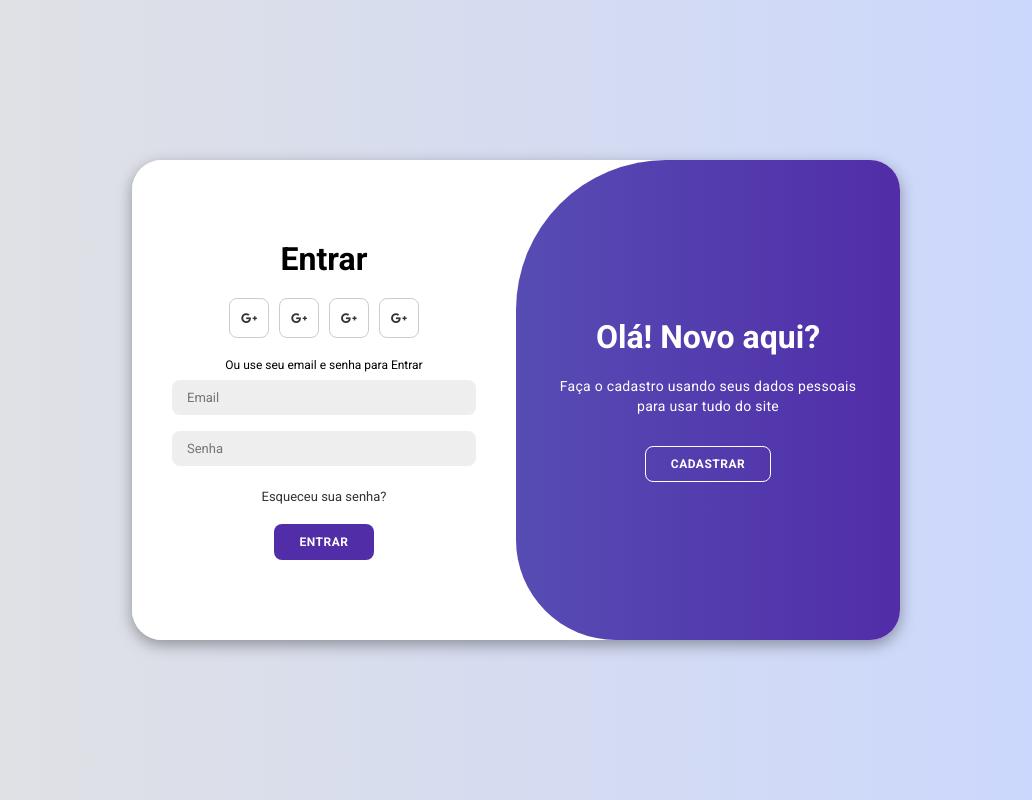
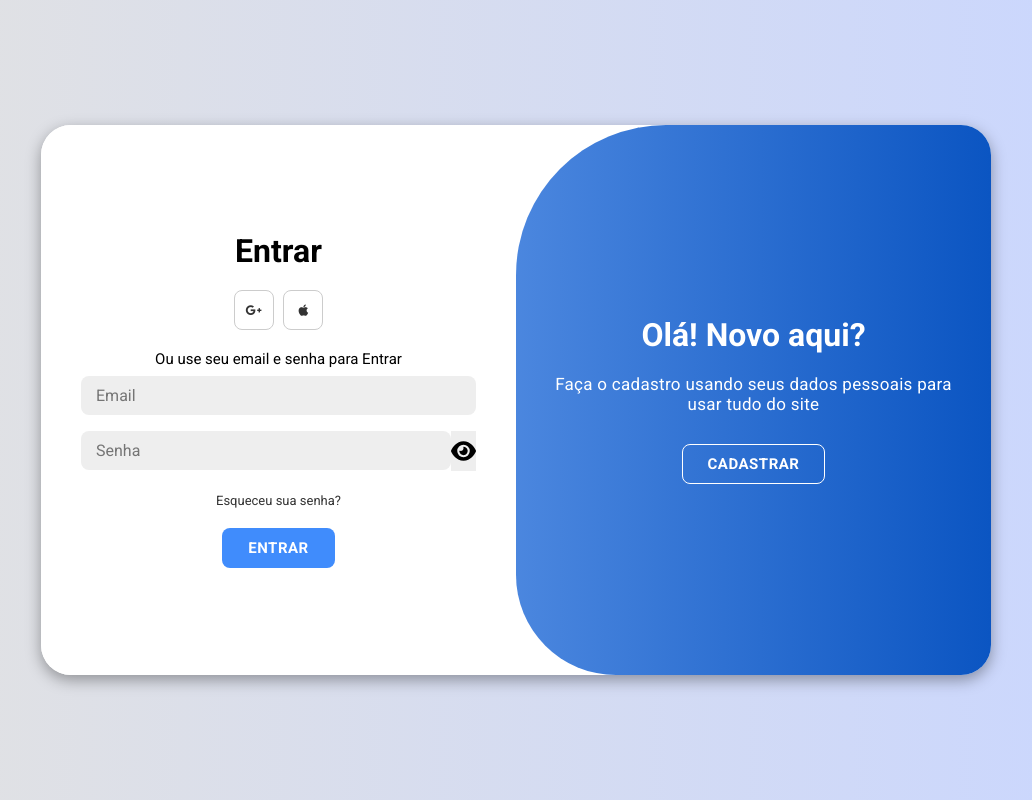
Before and after one commit to gustavorods/2023_odonto_kids, a PHP site: page /assets/pages/login.html in a window 1280 px wide. Shown: the whole page, without its empty margins (124-1156 px from the left). Run offline with PHP 8.4, Linux system fonts and the light colour scheme; some libraries are stand-ins or nearby versions.

Commit message:
login - desktop: alteração de gradiente, tamanho de fontes e cores de botão

```diff
--- a/assets/css/login.css
+++ b/assets/css/login.css
@@ -23,20 +23,24 @@ body {
     box-shadow: 0 5px 15px rgba(0,0,0, 0.35);
     position: relative;
     overflow: hidden;
-    width: 768px;
+    width: 950px;
     max-width: 100%;
-    min-height: 480px ;
+    min-height: 550px ;
+}
+
+.container .sing-up  h1{
+    margin: 40px 0px;
 }
 
 .container p {
-    font-size: 14px;
+    font-size: 17px;
     line-height: 20px;
     letter-spacing: 0.3px;
     margin: 20px 0;
 }
 
 .container span {
-    font-size: 12px;
+    font-size: 15px;
 }
 
 .container a {
@@ -47,9 +51,9 @@ body {
 }
 
 .container button {
-    background-color: #512da8;
+    background-color: #408CFC;
     color: #fff;
-    font-size: 12px;
+    font-size: 15px;
     padding: 10px 25px;
     border: 1px solid transparent;
     border-radius: 8px;
@@ -75,13 +79,29 @@ body {
     height: 100%;
 }
 
+.container .password {
+    width: 100%;
+    display: inline-flex;
+    justify-content: center;
+    align-items: center;
+    color: #408CFC;
+}
+
+.container .password img {
+    width: 25px;
+    height: 25px;
+    cursor: pointer;
+    background-color: #eee;
+    height: 40px;
+}
+
 .container input {
     border: none;
     margin: 8px 0;
     background-color: #eee;
     padding: 10px 15px;
     border-radius: 8px;
-    font-size: 13px;
+    font-size: 16px;
     width: 100%;
     outline: none;
 }
@@ -162,7 +182,8 @@ body {
 .toggle{
     background-color: #512da8;
     height: 100%;
-    background: linear-gradient(to right, #5c6bc0, #512da8);
+    background: rgb(139,184,251);
+    background: linear-gradient(90deg, rgba(139,184,251,1) 0%, rgba(11,85,194,1) 100%);
     color: #fff;
     position: relative;
     left: -100%;
@@ -174,6 +195,8 @@ body {
 
 .container.active .toggle{
     transform: translateX(50%);
+    background: rgb(18,95,208);
+    background: linear-gradient(90deg, rgba(18,95,208,1) 0%, rgba(126,176,250,1) 100%);
 }
 
 .toggle-panel{
--- a/assets/pages/login.html
+++ b/assets/pages/login.html
@@ -12,21 +12,7 @@
         <div class="form-container sing-up">
             <form>
                 <h1>Cadastrar-se</h1>
-                <div class="social-icons">
-                    <a href="#" class="icon">
-                        <i class="fa-brands fa-google-plus-g"></i>
-                    </a>
-                    <a href="#" class="icon">
-                        <i class="fa-brands fa-google-plus-g"></i>
-                    </a>
-                    <a href="#" class="icon">
-                        <i class="fa-brands fa-google-plus-g"></i>
-                    </a>
-                    <a href="#" class="icon">
-                        <i class="fa-brands fa-google-plus-g"></i>
-                    </a>
-                </div>
-                <span>Ou use seu email para se registrar</span>
+                <span>Insira seus dados para continuar o cadastro</span>
                 <input type="text"
                 placeholder="Nome">
                 <input type="email"
@@ -45,20 +31,18 @@
                         <i class="fa-brands fa-google-plus-g"></i>
                     </a>
                     <a href="#" class="icon">
-                        <i class="fa-brands fa-google-plus-g"></i>
-                    </a>
-                    <a href="#" class="icon">
-                        <i class="fa-brands fa-google-plus-g"></i>
-                    </a>
-                    <a href="#" class="icon">
-                        <i class="fa-brands fa-google-plus-g"></i>
+                        <i class="fa-brands fa-apple"></i>
                     </a>
                 </div>
                 <span>Ou use seu email e senha para Entrar</span>
                 <input type="email"
                 placeholder="Email">
-                <input type="password"
-                placeholder="Senha">
+                <div class="password">
+                    <input type="password"
+                    placeholder="Senha">
+
+                    <img src="../img/eye-solid.svg" alt="Icone olho">
+                </div>
                 <a href="#">
                     Esqueceu sua senha?
                 </a>
```
Also changed, not shown: assets/img/eye-solid.svg (added).
